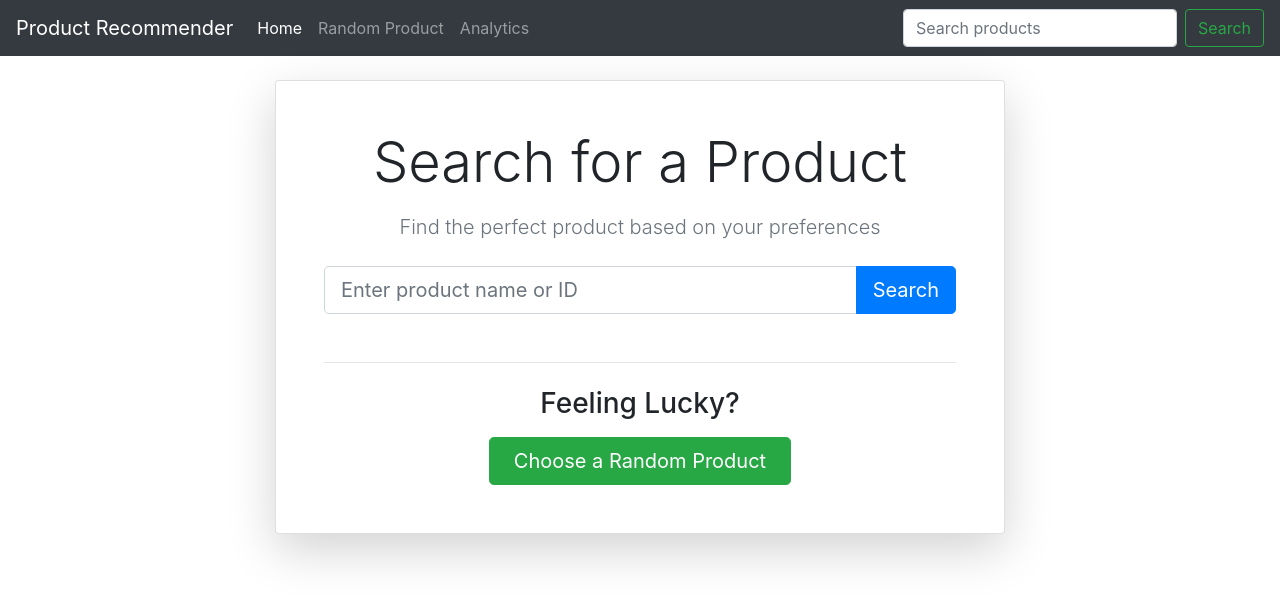
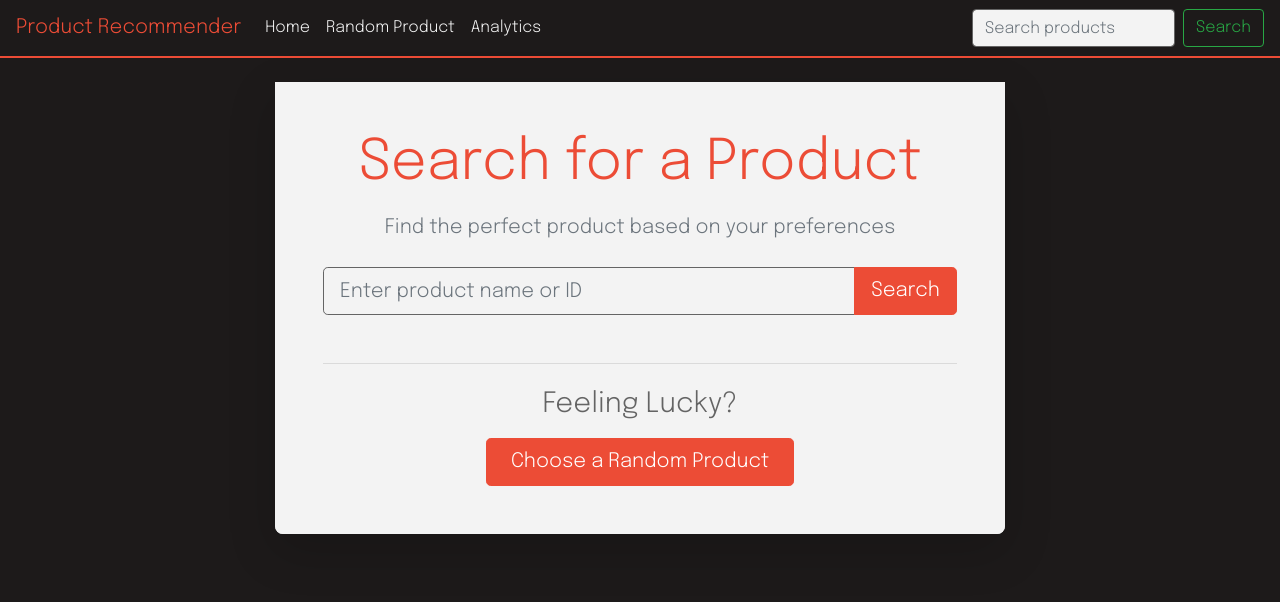
Before and after one commit to GreatRockbits/recommendation-engine-tk, a Django app: page / in a window 1280 px wide. Shown: the top 602 px of the page. Run offline with Django 5.2, Linux system fonts and the light colour scheme; some libraries are stand-ins or nearby versions.

Commit message:
Styled homepage and added fade in animation

```diff
--- a/product_recommender/static/css/custom_styles.css
+++ b/product_recommender/static/css/custom_styles.css
@@ -1,5 +1,5 @@
 /* Import Epilogue font */
-@import url('https://fonts.googleapis.com/css2?family=Epilogue:wght@400;500;600;700&display=swap');
+@import url('https://fonts.googleapis.com/css2?family=Epilogue:wght@300&display=swap');
 
 /* Custom color scheme variables */
 :root {
@@ -87,13 +87,13 @@ h2, h4, h5 {
     color: var(--light-grey);
 }
 
-.btn-primary {
+.btn-primary, .btn-success {
     background-color: var(--orange);
     border-color: var(--orange);
     color: white;
 }
 
-.btn-primary:hover {
+.btn-primary:hover, .btn-success:hover {
     background-color: #d63d28;
     border-color: #d63d28;
     color: white;
@@ -110,6 +110,7 @@ h2, h4, h5 {
 .card-header {
     border-radius: 0.5rem 0.5rem 0 0 !important;
     border-bottom: none;
+    font-weight: 250;
 }
 
 .card-header.bg-primary {
@@ -251,3 +252,19 @@ small {
 .border-orange {
     border-color: var(--orange) !important;
 }
+
+/* Fade in */
+@keyframes fadeInAnimation {
+  from {
+    opacity: 0;
+    transform: translateY(20px);
+  }
+  to {
+    opacity: 1;
+    transform: translateY(0);
+  }
+}
+
+.card.shadow-lg {
+  animation: fadeInAnimation 1s ease-out forwards;
+}
--- a/product_recommender/templates/homepage.html
+++ b/product_recommender/templates/homepage.html
@@ -1,6 +1,11 @@
 {% extends 'base.html' %}
+{% load static %}
 
 {% block title %}Product Search{% endblock %}
+
+{% block extra_css %}
+    <link rel="stylesheet" href="{% static 'css/custom_styles.css' %}">
+{% endblock %}
 
 {% block content %}
 <div class="row justify-content-center">
```
